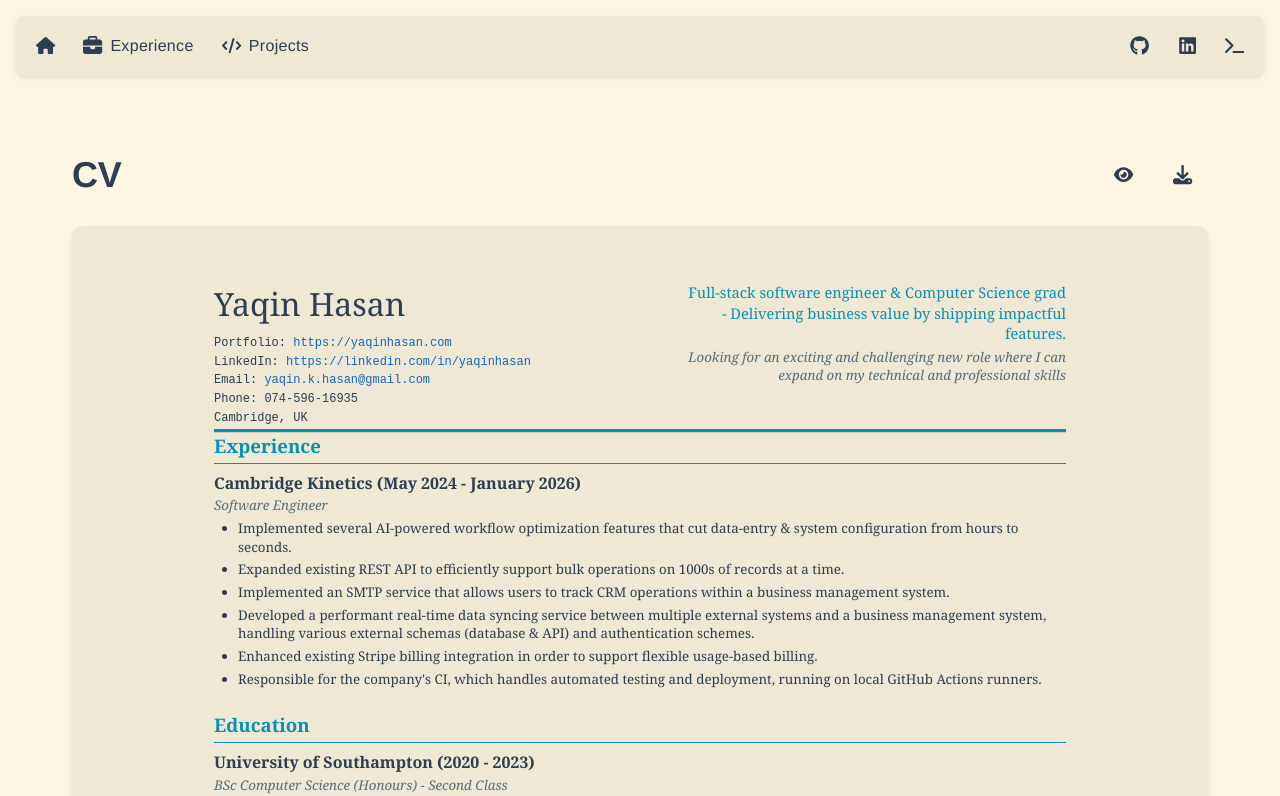
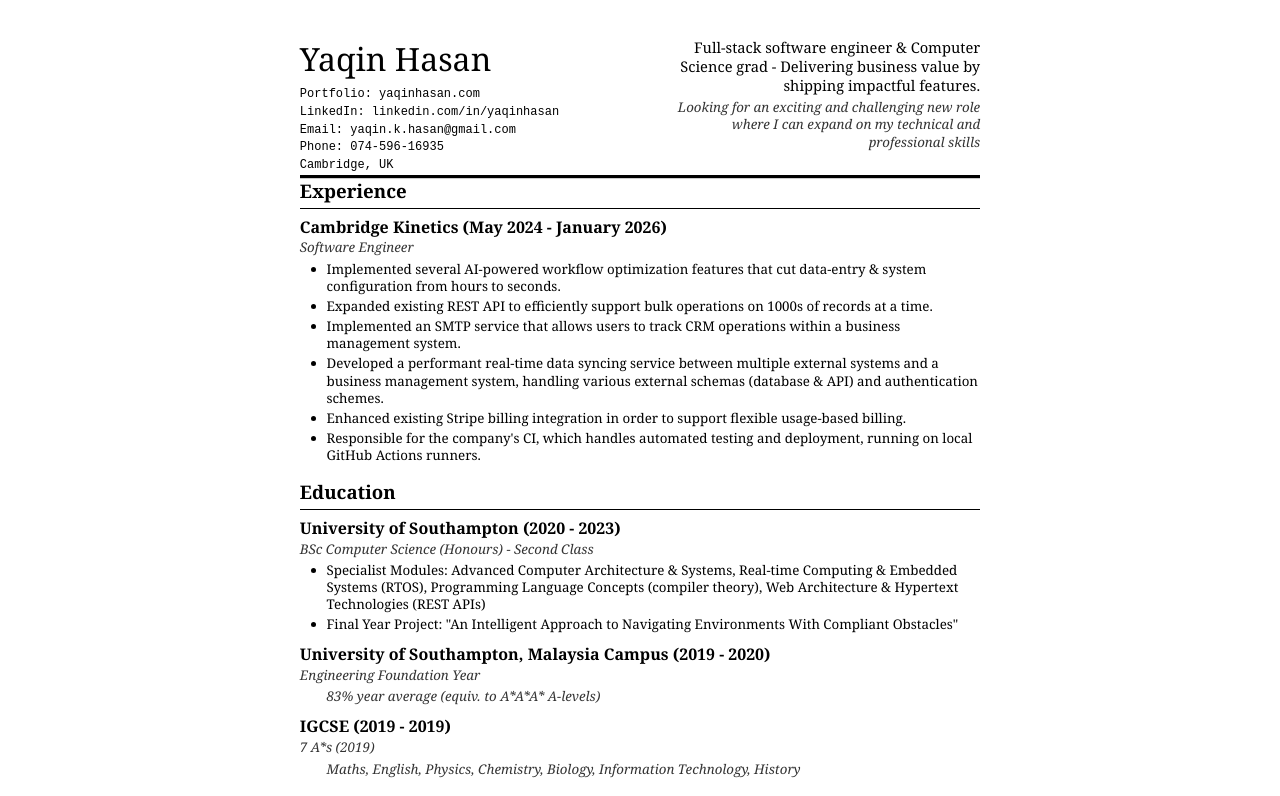
Before and after one commit to yaq1n0/yaqinhasan.com, a Vue app: page /cv in a window 1280 px wide. Shown: the top 796 px of the page. Built offline with nearby package versions, Linux system fonts and the light colour scheme.

Commit message:
simplify print mode

```diff
--- a/src/App.vue
+++ b/src/App.vue
@@ -1,6 +1,6 @@
 <template>
-  <div :class="{ 'print-mode-app': isPrintMode }">
-    <nav-bar v-if="!isPrintMode" />
+  <div :class="{ 'print-mode-app': onCVPage }">
+    <nav-bar v-if="!onCVPage" />
     <main>
       <router-view />
     </main>
@@ -10,12 +10,15 @@
 <script setup lang="ts">
 import NavBar from "./components/NavBar.vue";
 import { useTheme } from "@/composables/theme/UseTheme";
-import { usePrintMode } from "./composables/UsePrintMode";
+import { computed } from "vue";
+import { useRoute } from "vue-router";
 
-// Initialize theme system on app startup
+// Initialize theme system on app startup (useTheme -> init())
 useTheme();
 
-const { isPrintMode } = usePrintMode();
+// Check if we're on the /cv route, and hide the navbar if so, since we're only going there is we want to see just the CV.
+const route = useRoute();
+const onCVPage = computed(() => route.path === "/cv");
 </script>
 
 <style lang="scss">
--- a/src/components/RenderCV.vue
+++ b/src/components/RenderCV.vue
@@ -1,15 +1,15 @@
 <template>
-  <div class="cv-container" :class="{ 'print-mode': isPrintMode }">
+  <div class="cv-container" :class="{ 'print-mode': isCVPage }">
     <!-- Header -->
     <header class="cv-header">
       <div class="header-left">
         <h1 class="name">{{ cv.basics?.name }}</h1>
         <div class="contact-details">
           <p v-if="cv.basics?.url">
-            Portfolio: <a :href="cv.basics?.url">{{ cv.basics?.url }}</a>
+            Portfolio: <a :href="cv.basics?.url">{{ simplifyLink(cv.basics?.url) }}</a>
           </p>
           <p v-for="profile in cv.basics?.profiles" :key="profile.network">
-            {{ profile.network }}: <a :href="profile.url">{{ profile.url }}</a>
+            {{ profile.network }}: <a :href="profile.url">{{ simplifyLink(profile.url) }}</a>
           </p>
           <p v-if="cv.basics?.email">
             Email: <a :href="`mailto:${cv.basics?.email}`">{{ cv.basics?.email }}</a>
@@ -98,13 +98,21 @@
 
 <script setup lang="ts">
 import type { CV } from "@/data/models/CV";
-import { usePrintMode } from "@/composables/UsePrintMode";
+import { computed } from "vue";
+import { useRoute } from "vue-router";
 
 defineProps<{
   cv: CV;
 }>();
 
-const { isPrintMode } = usePrintMode();
+const route = useRoute();
+const isCVPage = computed(() => route.path === "/cv");
+
+/** remove https:// from valid links and make them pretty for display */
+const simplifyLink = (url?: string) => {
+  if (!url) return "";
+  return url.replace(/^https?:\/\//, "");
+};
 </script>
 
 <style lang="scss" scoped>
--- a/src/composables/UsePrintMode.ts
+++ /dev/null
@@ -1,11 +0,0 @@
-import { computed } from "vue";
-import { useRoute } from "vue-router";
-
-/** From the route, are we in print mode? */
-export function usePrintMode() {
-  const route = useRoute();
-  const isPrintMode = computed(() => route.query.print === "true");
-  return {
-    isPrintMode
-  };
-}
--- a/src/pages/CVPage.vue
+++ b/src/pages/CVPage.vue
@@ -1,64 +1,26 @@
 <template>
-  <div class="cv-page" :class="{ 'print-mode': isPrintMode }">
-    <!-- Normal mode: use CVBox -->
-    <template v-if="!isPrintMode">
-      <c-v-box />
-
-      <!-- Dev mode: show the link to the print preview for debugging rendering issues -->
-      <dev-content title="CV Print Preview">
-        <g-button label="View print preview" to="/cv?print=true" icon="print" shape="rounded" border="thin" />
-      </dev-content>
-    </template>
-
-    <!-- Print mode: render CV directly -->
-    <template v-else>
+  <div class="cv-page">
     <div v-if="isLoaded && cvData" class="cv-wrapper">
       <render-c-v :cv="cvData" />
     </div>
     <div v-else class="cv-loading">
       <p>Loading CV...</p>
     </div>
-    </template>
   </div>
 </template>
 
 <script setup lang="ts">
-import DevContent from "@/components/DevContent.vue";
-import GButton from "@/components/GButton.vue";
 import RenderCV from "@/components/RenderCV.vue";
-import CVBox from "@/components/CVBox.vue";
-import { usePrintMode } from "@/composables/UsePrintMode";
 import { useCVData } from "@/composables/UseCVData";
 
-const { isPrintMode } = usePrintMode();
 const { cvData, isLoaded } = useCVData();
 </script>
 
 <style lang="scss" scoped>
 .cv-page {
-  max-width: 1200px;
   margin: 0 auto;
-  padding: map.get($spacing, "xl");
-
-  @media (max-width: map.get($breakpoints, "md")) {
-    padding: map.get($spacing, "lg");
-  }
-
-  @media (max-width: map.get($breakpoints, "sm")) {
-    padding: map.get($spacing, "md");
-  }
-}
-
-.cv-wrapper {
-  background: var(--color-bg-secondary);
-  border-radius: map.get($border-radius, "lg");
-  padding: map.get($spacing, "lg");
-  box-shadow: 0 4px 6px rgba(0, 0, 0, 0.1);
-
-  @media (max-width: map.get($breakpoints, "sm")) {
-    padding: map.get($spacing, "sm");
-    border-radius: 0;
-  }
+  padding: 0;
+  background: white;
 }
 
 .cv-loading {
@@ -68,35 +30,4 @@ const { cvData, isLoaded } = useCVData();
   min-height: 200px;
   color: var(--color-text-secondary);
 }
-
-// Print mode styles
-.cv-page.print-mode {
-  padding: 0;
-  max-width: none;
-  background: white;
-
-  .cv-wrapper {
-    background: white;
-    border-radius: 0;
-    padding: 0;
-    box-shadow: none;
-    border: none;
-  }
-}
-
-@media print {
-  .cv-page {
-    padding: 0;
-    max-width: none;
-    background: white;
-
-    .cv-wrapper {
-      background: white;
-      border-radius: 0;
-      padding: 0;
-      box-shadow: none;
-      border: none;
-    }
-  }
-}
 </style>
```
Also changed, not shown: scripts/render-pdf.ts (+1 -12 lines). Lines whose indentation alone changed are shown as unchanged.
